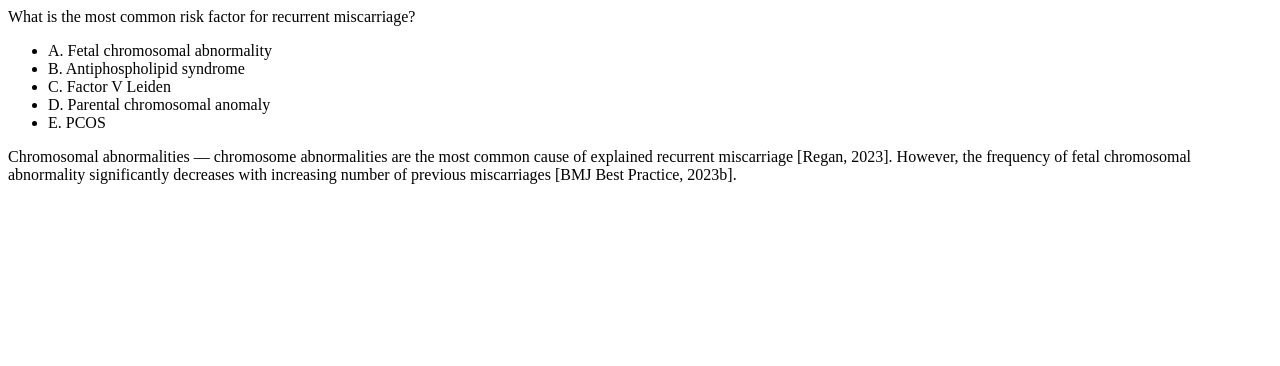
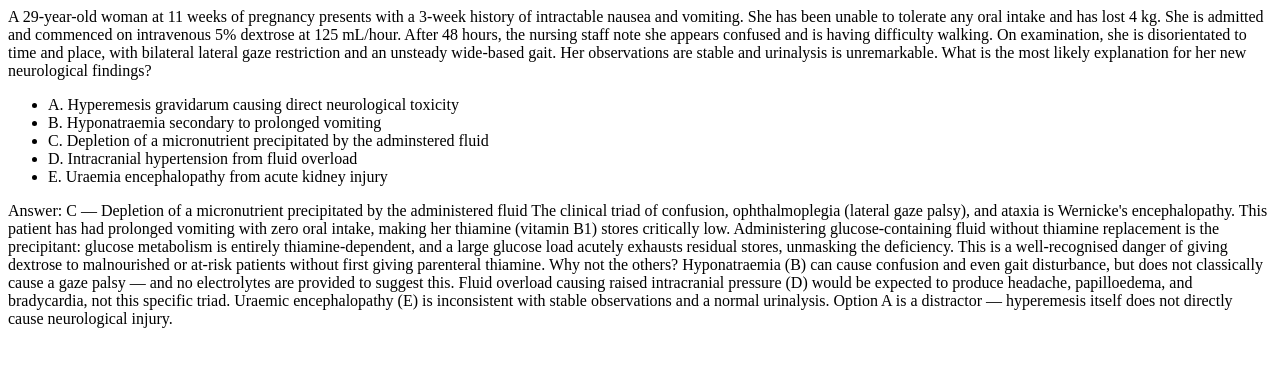
Before and after one commit to yasinthanvickneswaran/ucl-y5-revision, a plain HTML site: page data/sba/obs-gynae.html in a window 1280 px wide. Drawn offline with Linux system fonts and the light colour scheme.

Commit message:
Add files via upload

```diff
--- a/data/sba/obs-gynae.html
+++ b/data/sba/obs-gynae.html
@@ -12,16 +12,21 @@
 <body>
 <div id="sba-data">
 
-  <div class="question" data-correct="0">
-    <div class="q-stem">What is the most common risk factor for recurrent miscarriage?</div>
+  <div class="question" data-correct="2">
+    <div class="q-stem">A 29-year-old woman at 11 weeks of pregnancy presents with a 3-week history of intractable nausea and vomiting. She has been unable to tolerate any oral intake and has lost 4 kg. She is admitted and commenced on intravenous 5% dextrose at 125 mL/hour. After 48 hours, the nursing staff note she appears confused and is having difficulty walking. On examination, she is disorientated to time and place, with bilateral lateral gaze restriction and an unsteady wide-based gait. Her observations are stable and urinalysis is unremarkable.
+
+What is the most likely explanation for her new neurological findings?</div>
     <ul class="q-options">
-      <li data-index="0">A. Fetal chromosomal abnormality</li>
-      <li data-index="1">B. Antiphospholipid syndrome</li>
-      <li data-index="2">C. Factor V Leiden</li>
-      <li data-index="3">D. Parental chromosomal anomaly</li>
-      <li data-index="4">E. PCOS</li>
+      <li data-index="0">A. Hyperemesis gravidarum causing direct neurological toxicity</li>
+      <li data-index="1">B. Hyponatraemia secondary to prolonged vomiting</li>
+      <li data-index="2">C. Depletion of a micronutrient precipitated by the adminstered fluid</li>
+      <li data-index="3">D. Intracranial hypertension from fluid overload</li>
+      <li data-index="4">E. Uraemia encephalopathy from acute kidney injury</li>
     </ul>
-    <div class="q-explanation">Chromosomal abnormalities — chromosome abnormalities are the most common cause of explained recurrent miscarriage [Regan, 2023]. However, the frequency of fetal chromosomal abnormality significantly decreases with increasing number of previous miscarriages [BMJ Best Practice, 2023b].</div>  </div>
+    <div class="q-explanation">Answer: C — Depletion of a micronutrient precipitated by the administered fluid
+The clinical triad of confusion, ophthalmoplegia (lateral gaze palsy), and ataxia is Wernicke's encephalopathy. This patient has had prolonged vomiting with zero oral intake, making her thiamine (vitamin B1) stores critically low. Administering glucose-containing fluid without thiamine replacement is the precipitant: glucose metabolism is entirely thiamine-dependent, and a large glucose load acutely exhausts residual stores, unmasking the deficiency. This is a well-recognised danger of giving dextrose to malnourished or at-risk patients without first giving parenteral thiamine.
+
+Why not the others? Hyponatraemia (B) can cause confusion and even gait disturbance, but does not classically cause a gaze palsy — and no electrolytes are provided to suggest this. Fluid overload causing raised intracranial pressure (D) would be expected to produce headache, papilloedema, and bradycardia, not this specific triad. Uraemic encephalopathy (E) is inconsistent with stable observations and a normal urinalysis. Option A is a distractor — hyperemesis itself does not directly cause neurological injury.</div>  </div>
 
 </div>
 </body>
```
